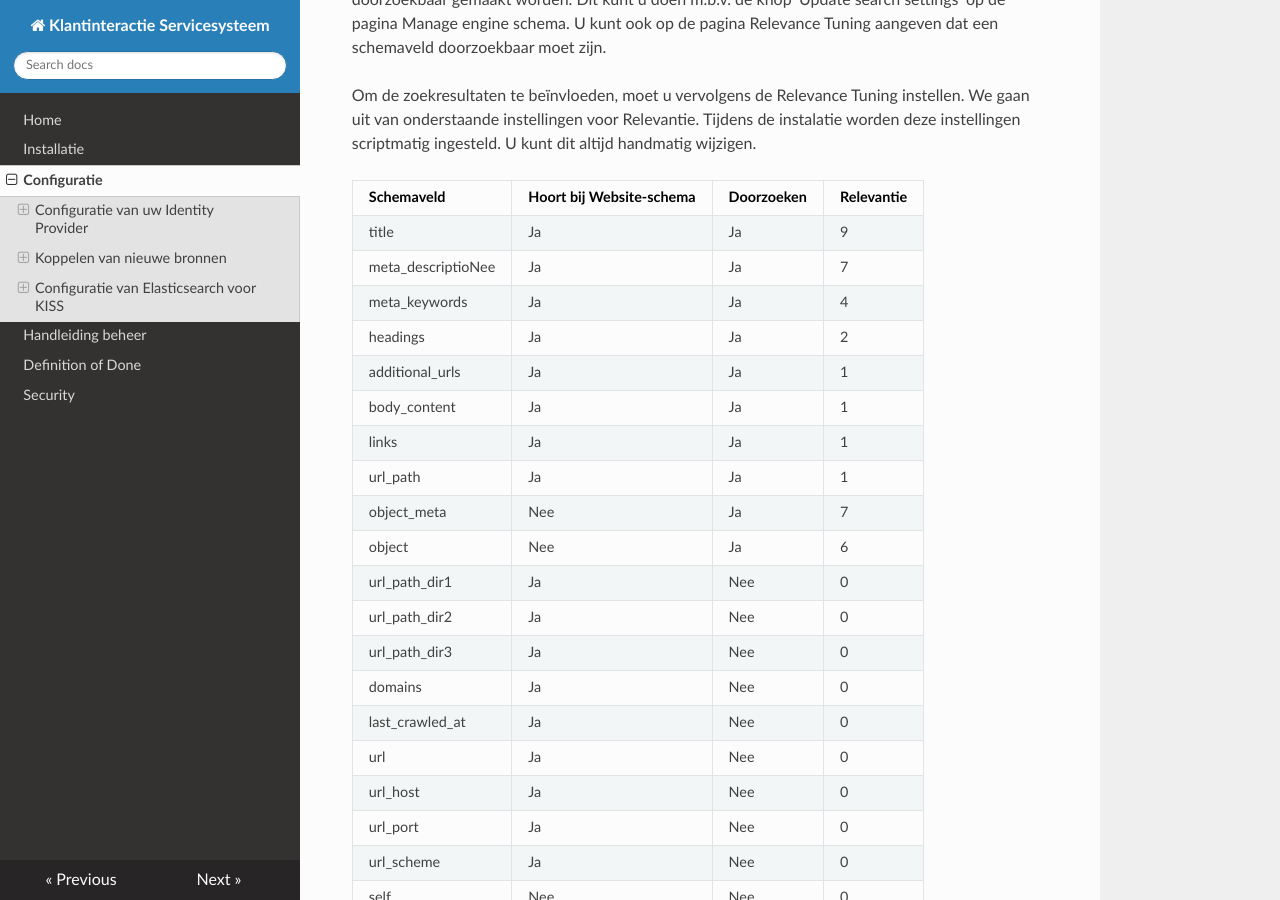
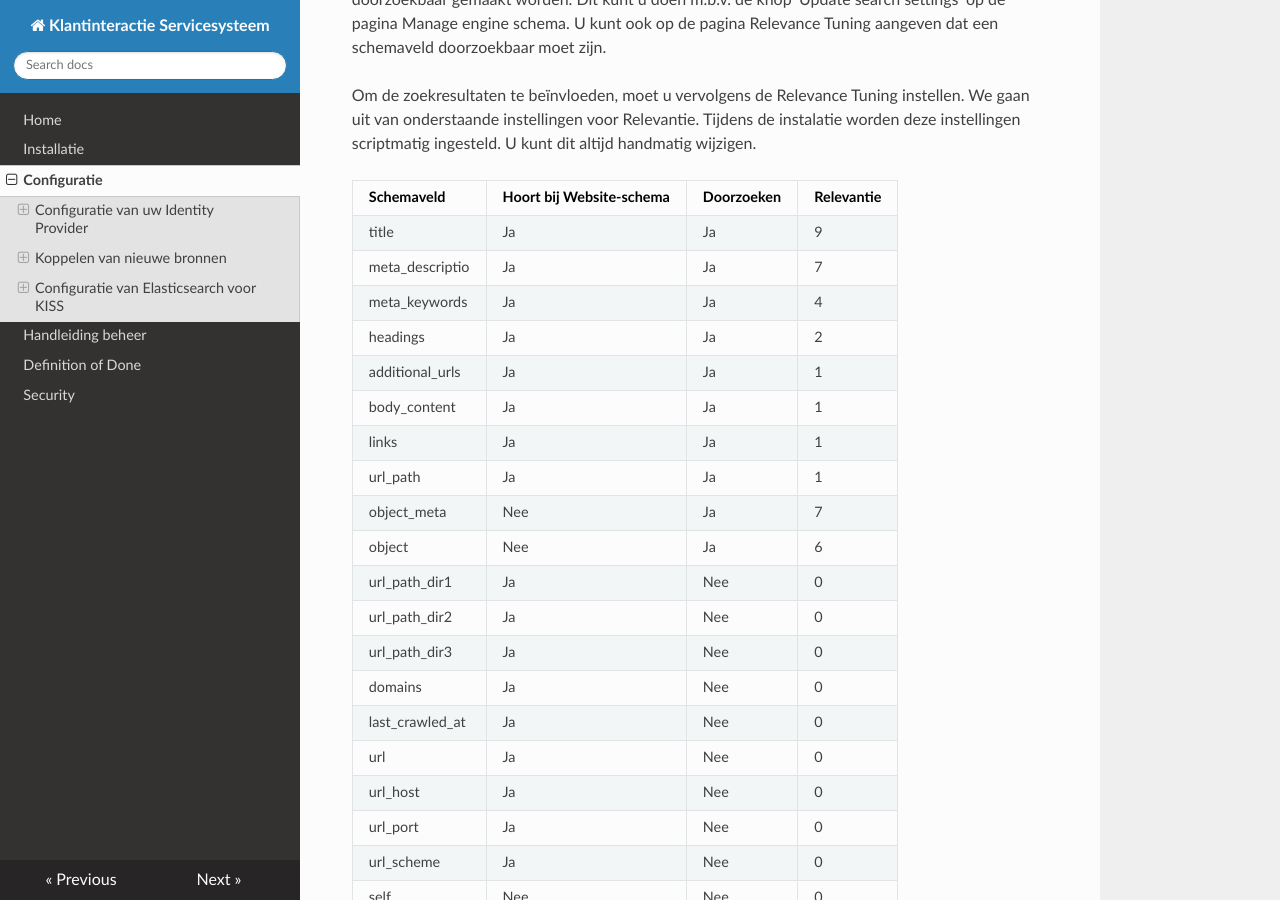
Before and after one commit to Klantinteractie-Servicesysteem/.github, an MkDocs documentation site: the page built from docs/CONFIGURATIE.md, in a window 1280 px wide and 900 px high, scrolled down 4782 px. Built offline with MkDocs 1.6.1, drawn with Linux system fonts in a browser that asks for light colours; nearby versions of some CDN libraries.

Commit message:
Update CONFIGURATIE.md
typfoutje in Relevance tabel

```diff
--- a/docs/CONFIGURATIE.md
+++ b/docs/CONFIGURATIE.md
@@ -88,7 +88,7 @@ Om de zoekresultaten te beïnvloeden, moet u vervolgens de Relevance Tuning inst
 | Schemaveld   | Hoort bij Website-schema | Doorzoeken  | Relevantie |
 |--------|--------|--------|--------|
 | title | Ja | Ja | 9 |
-|meta_descriptioNee| Ja | Ja | 7 |
+|meta_descriptio| Ja | Ja | 7 |
 |  meta_keywords | Ja | Ja | 4 |
 | headings | Ja | Ja | 2 |
 | additional_urls | Ja | Ja | 1 |
```
